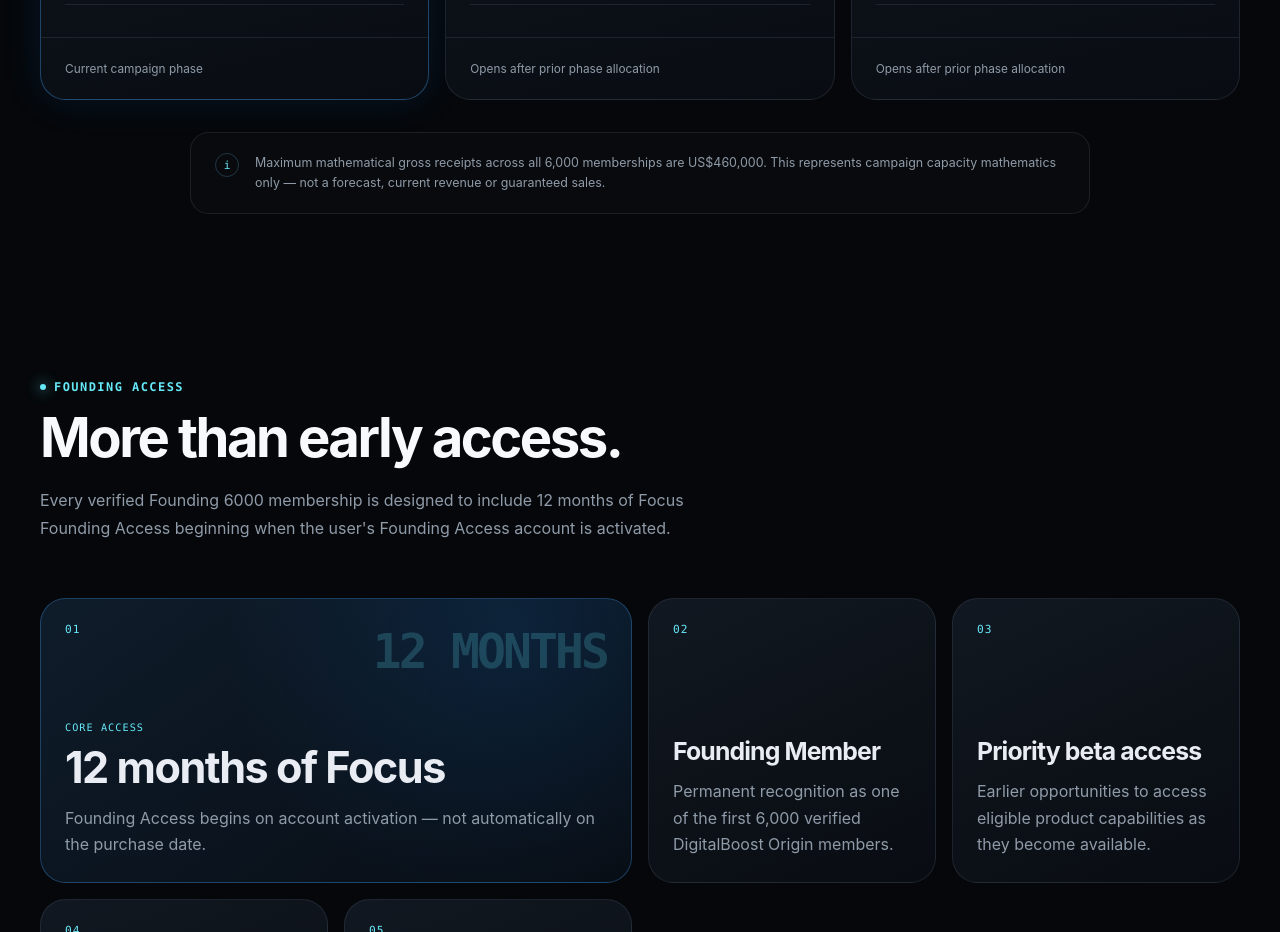
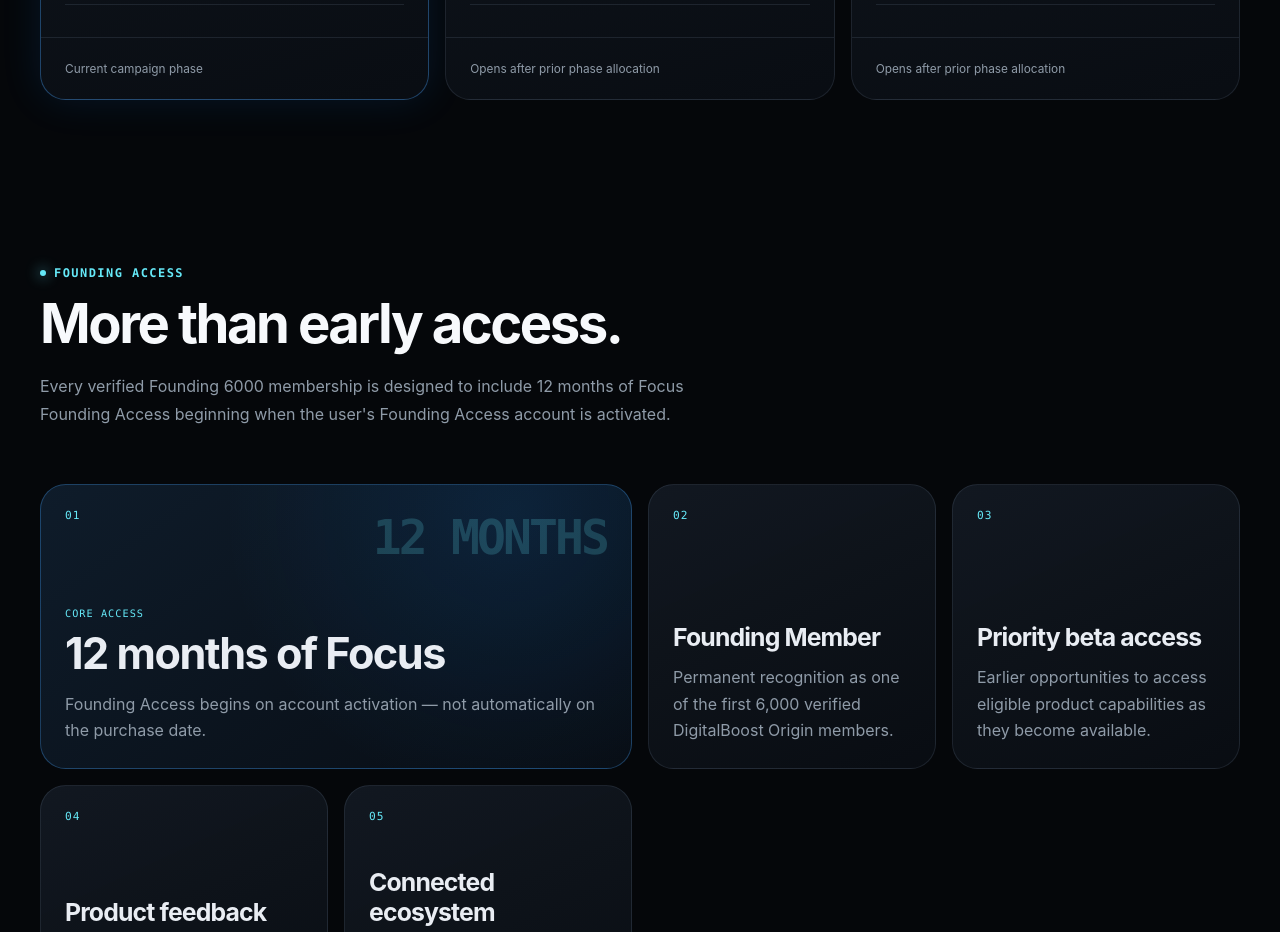
Before and after one commit to Saladix1414/Founding-6000, a React (Vite) app: page / in a window 1280 px wide. Shown: the part 1920-2852 px from the top of the page. Built offline with nearby package versions, Linux system fonts and the light colour scheme; no server answers.

Commit message:
refactor: remove campaign capacity disclaimer card

```diff
--- a/src/App.tsx
+++ b/src/App.tsx
@@ -1000,18 +1000,6 @@
                   </div>
                 </article>
               ))}
-            </div>
-
-            <div className="capacity-note">
-              <span aria-hidden="true">i</span>
-
-              <p>
-                Maximum mathematical gross receipts across
-                all 6,000 memberships are US$460,000.
-                This represents campaign capacity
-                mathematics only — not a forecast,
-                current revenue or guaranteed sales.
-              </p>
             </div>
           </div>
         </section>
```
